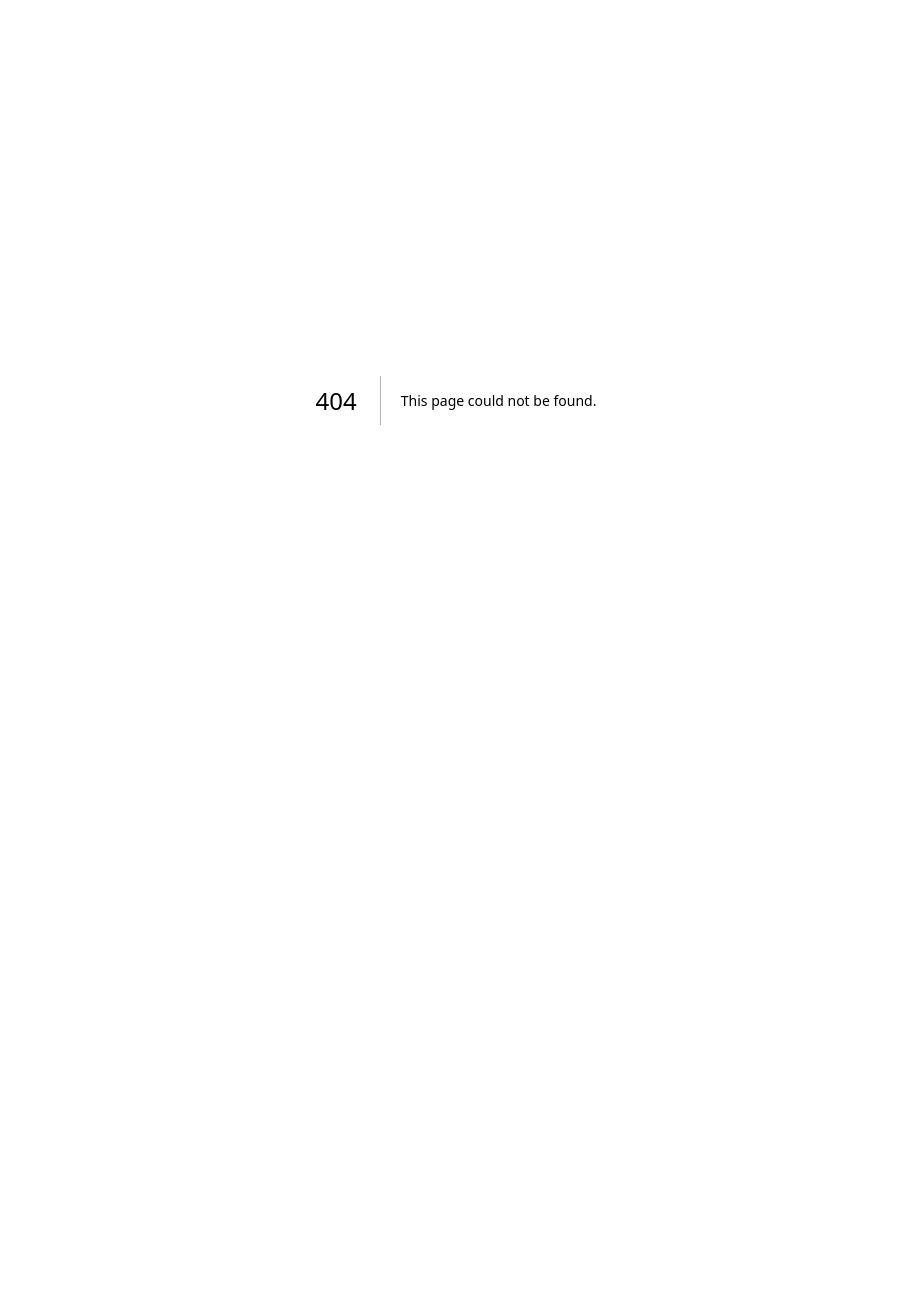
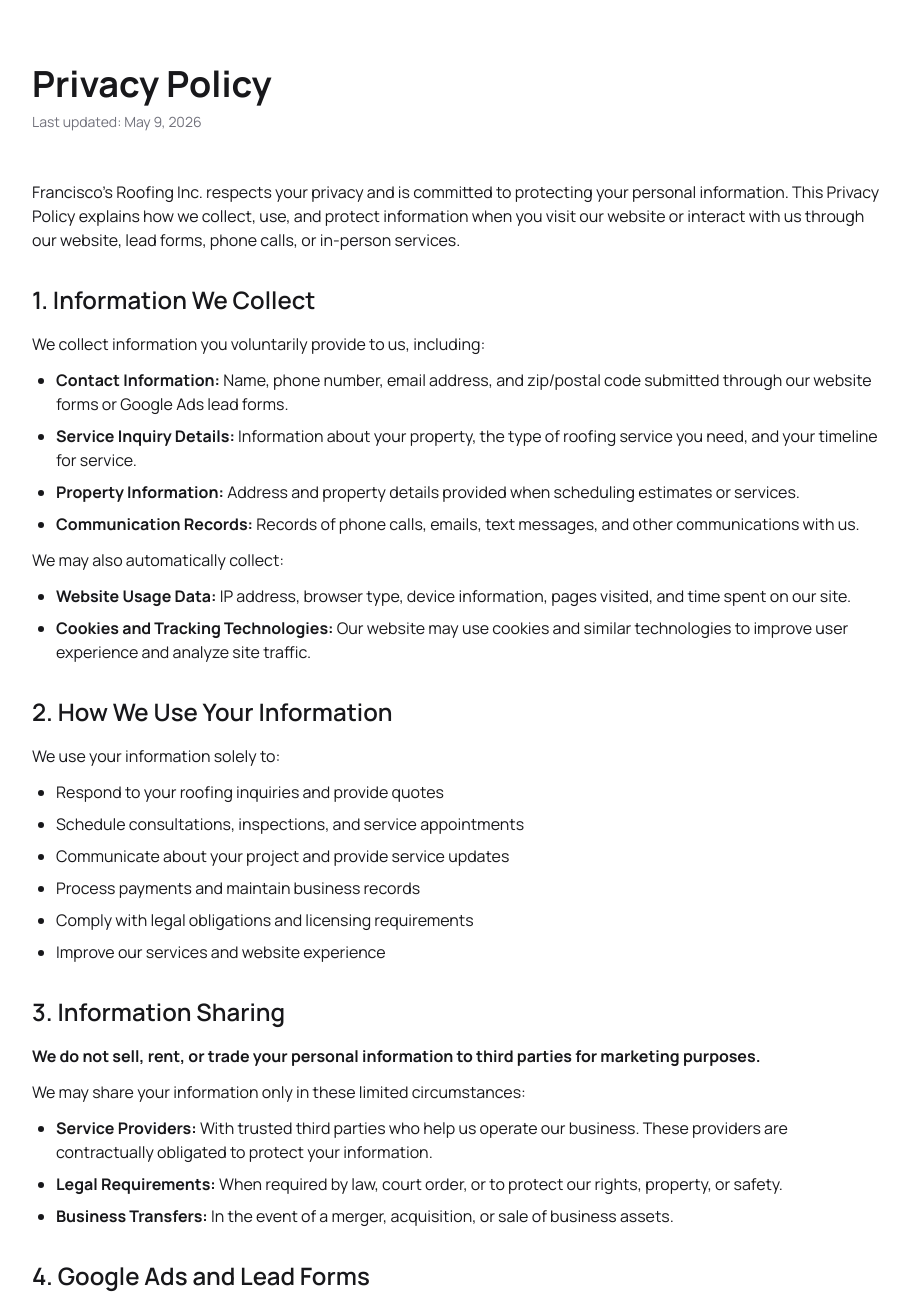
Before and after one commit to stevenpartida/franciscosroofinginc-website, a Next.js app: page /privacy in a window 1280 px wide. Before the commit this address had no page. Shown: the top 1297 px of the page, without its empty margins (184-1094 px from the left). Before the commit the page ends 800 px from the top, so only its background shows below. Built offline with nearby package versions, Linux system fonts and the light colour scheme.

Commit message:
Add Privacy Policy Page

```diff
--- /dev/null
+++ b/app/(public)/privacy/page.tsx
@@ -0,0 +1,212 @@
+/* eslint-disable react/no-unescaped-entities */
+import { Metadata } from "next";
+
+export const metadata: Metadata = {
+  title: "Privacy Policy | Francisco's Roofing Inc.",
+  description:
+    "Privacy Policy for Francisco's Roofing Inc. Learn how we collect, use, and protect your personal information.",
+};
+
+export default function page() {
+  return (
+    <main className="max-w-4xl mx-auto px-6 py-16 text-zinc-900 dark:text-zinc-100">
+      <h1 className="text-4xl font-bold mb-2">Privacy Policy</h1>
+      <p className="text-sm text-zinc-500 dark:text-zinc-400 mb-12">
+        Last updated: May 9, 2026
+      </p>
+
+      <div className="space-y-8">
+        <p>
+          Francisco's Roofing Inc. respects your privacy and is committed to
+          protecting your personal information. This Privacy Policy explains how
+          we collect, use, and protect information when you visit our website
+          or interact with us through our website, lead forms, phone calls, or
+          in-person services.
+        </p>
+
+        <section>
+          <h2 className="text-2xl font-semibold mb-4">1. Information We Collect</h2>
+          <p className="mb-3">
+            We collect information you voluntarily provide to us, including:
+          </p>
+          <ul className="list-disc pl-6 space-y-2">
+            <li>
+              <strong>Contact Information:</strong> Name, phone number, email
+              address, and zip/postal code submitted through our website forms
+              or Google Ads lead forms.
+            </li>
+            <li>
+              <strong>Service Inquiry Details:</strong> Information about your
+              property, the type of roofing service you need, and your timeline
+              for service.
+            </li>
+            <li>
+              <strong>Property Information:</strong> Address and property
+              details provided when scheduling estimates or services.
+            </li>
+            <li>
+              <strong>Communication Records:</strong> Records of phone calls,
+              emails, text messages, and other communications with us.
+            </li>
+          </ul>
+          <p className="mt-3 mb-3">We may also automatically collect:</p>
+          <ul className="list-disc pl-6 space-y-2">
+            <li>
+              <strong>Website Usage Data:</strong> IP address, browser type,
+              device information, pages visited, and time spent on our site.
+            </li>
+            <li>
+              <strong>Cookies and Tracking Technologies:</strong> Our website
+              may use cookies and similar technologies to improve user
+              experience and analyze site traffic.
+            </li>
+          </ul>
+        </section>
+
+        <section>
+          <h2 className="text-2xl font-semibold mb-4">2. How We Use Your Information</h2>
+          <p className="mb-3">We use your information solely to:</p>
+          <ul className="list-disc pl-6 space-y-2">
+            <li>Respond to your roofing inquiries and provide quotes</li>
+            <li>Schedule consultations, inspections, and service appointments</li>
+            <li>Communicate about your project and provide service updates</li>
+            <li>Process payments and maintain business records</li>
+            <li>Comply with legal obligations and licensing requirements</li>
+            <li>Improve our services and website experience</li>
+          </ul>
+        </section>
+
+        <section>
+          <h2 className="text-2xl font-semibold mb-4">3. Information Sharing</h2>
+          <p className="mb-3">
+            <strong>
+              We do not sell, rent, or trade your personal information to third
+              parties for marketing purposes.
+            </strong>
+          </p>
+          <p className="mb-3">
+            We may share your information only in these limited circumstances:
+          </p>
+          <ul className="list-disc pl-6 space-y-2">
+            <li>
+              <strong>Service Providers:</strong> With trusted third parties who
+              help us operate our business. These providers are contractually
+              obligated to protect your information.
+            </li>
+            <li>
+              <strong>Legal Requirements:</strong> When required by law, court
+              order, or to protect our rights, property, or safety.
+            </li>
+            <li>
+              <strong>Business Transfers:</strong> In the event of a merger,
+              acquisition, or sale of business assets.
+            </li>
+          </ul>
+        </section>
+
+        <section>
+          <h2 className="text-2xl font-semibold mb-4">4. Google Ads and Lead Forms</h2>
+          <p>
+            When you submit a lead form through Google Ads, the information you
+            provide is delivered directly to us. Google's handling of this data
+            is governed by Google's Privacy Policy at policies.google.com/privacy.
+          </p>
+        </section>
+
+        <section>
+          <h2 className="text-2xl font-semibold mb-4">5. Data Security</h2>
+          <p>
+            We implement reasonable technical and organizational measures to
+            protect your information against unauthorized access, disclosure,
+            alteration, or destruction. However, no method of transmission over
+            the internet is 100% secure, and we cannot guarantee absolute
+            security.
+          </p>
+        </section>
+
+        <section>
+          <h2 className="text-2xl font-semibold mb-4">6. Data Retention</h2>
+          <p>
+            We retain your information for as long as needed to provide
+            services, maintain business records, comply with legal obligations,
+            and resolve disputes. You may request deletion of your information
+            at any time by contacting us.
+          </p>
+        </section>
+
+        <section>
+          <h2 className="text-2xl font-semibold mb-4">7. Your Rights and Choices</h2>
+          <p className="mb-3">You have the right to:</p>
+          <ul className="list-disc pl-6 space-y-2">
+            <li>Access the personal information we hold about you</li>
+            <li>Request correction of inaccurate information</li>
+            <li>Request deletion of your information</li>
+            <li>
+              Opt out of marketing communications by replying STOP to texts,
+              unsubscribing from emails, or contacting us directly
+            </li>
+            <li>
+              Opt out of phone calls by requesting we add your number to our
+              internal do-not-call list
+            </li>
+          </ul>
+          <p className="mt-3">
+            <strong>California residents</strong> have additional rights under
+            the California Consumer Privacy Act, including the right to know
+            what personal information we collect, the right to delete personal
+            information, and the right to opt out of the sale of personal
+            information. We do not sell personal information.
+          </p>
+        </section>
+
+        <section>
+          <h2 className="text-2xl font-semibold mb-4">8. Children's Privacy</h2>
+          <p>
+            Our services are not directed to individuals under the age of 18. We
+            do not knowingly collect personal information from children. If you
+            believe we have collected information from a child, please contact
+            us immediately and we will delete it.
+          </p>
+        </section>
+
+        <section>
+          <h2 className="text-2xl font-semibold mb-4">9. Third-Party Links</h2>
+          <p>
+            Our website may contain links to third-party websites. We are not
+            responsible for the privacy practices of those sites. We encourage
+            you to review their privacy policies before providing any personal
+            information.
+          </p>
+        </section>
+
+        <section>
+          <h2 className="text-2xl font-semibold mb-4">10. Changes to This Privacy Policy</h2>
+          <p>
+            We may update this Privacy Policy from time to time. The updated
+            version will be indicated by a revised "Last updated" date and will
+            be effective as soon as it is posted. We encourage you to review
+            this Privacy Policy periodically.
+          </p>
+        </section>
+
+        <section>
+          <h2 className="text-2xl font-semibold mb-4">11. Contact Us</h2>
+          <p className="mb-3">
+            If you have questions about this Privacy Policy or how we handle
+            your information, please contact us:
+          </p>
+          <div className="mt-4 p-4 bg-zinc-100 dark:bg-zinc-800 rounded-lg space-y-1">
+            <p>
+              <strong>Francisco's Roofing Inc.</strong>
+            </p>
+            <p>Phone: (323) 253-5146</p>
+            <p>Email: info@franciscosroofinginc.co</p>
+            <p>Website: franciscosroofinginc.co</p>
+            <p>License No. #1147807</p>
+            <p>Service Area: Los Angeles and surrounding areas</p>
+          </div>
+        </section>
+      </div>
+    </main>
+  );
+}
```
